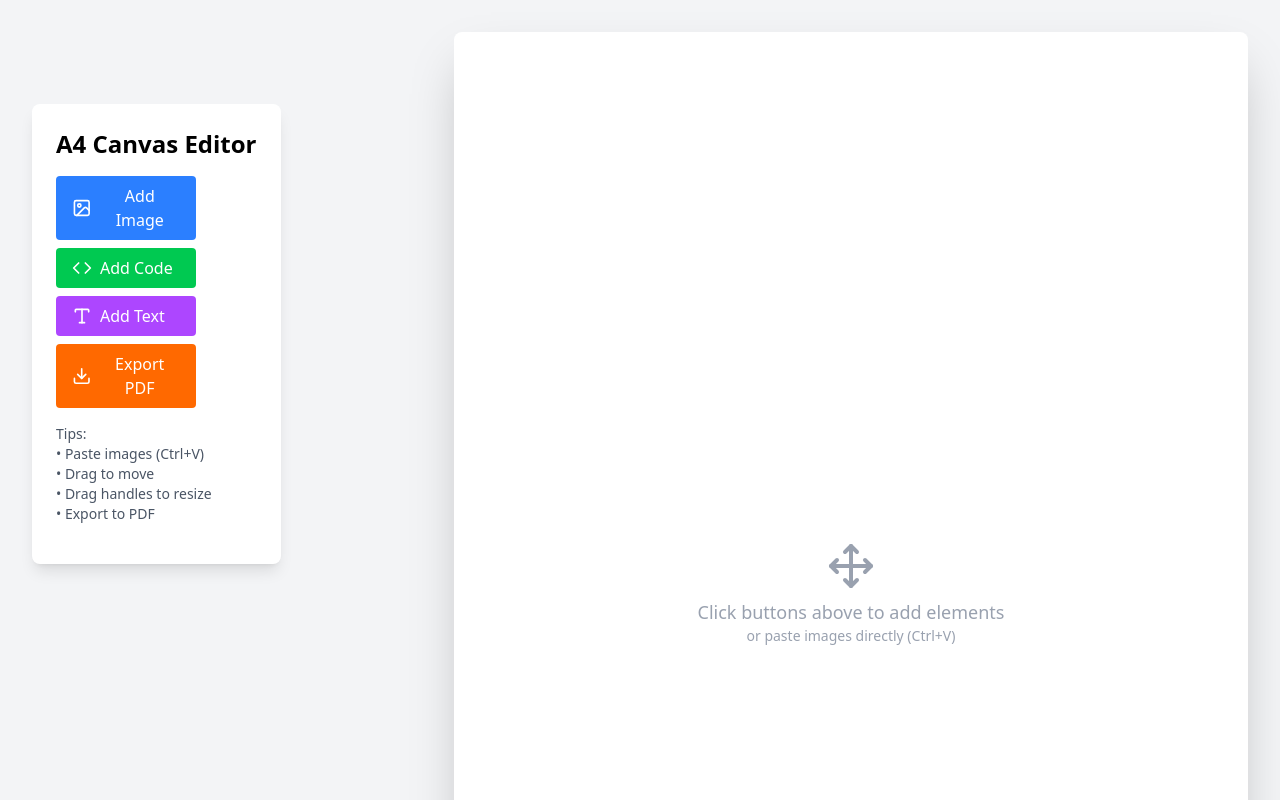
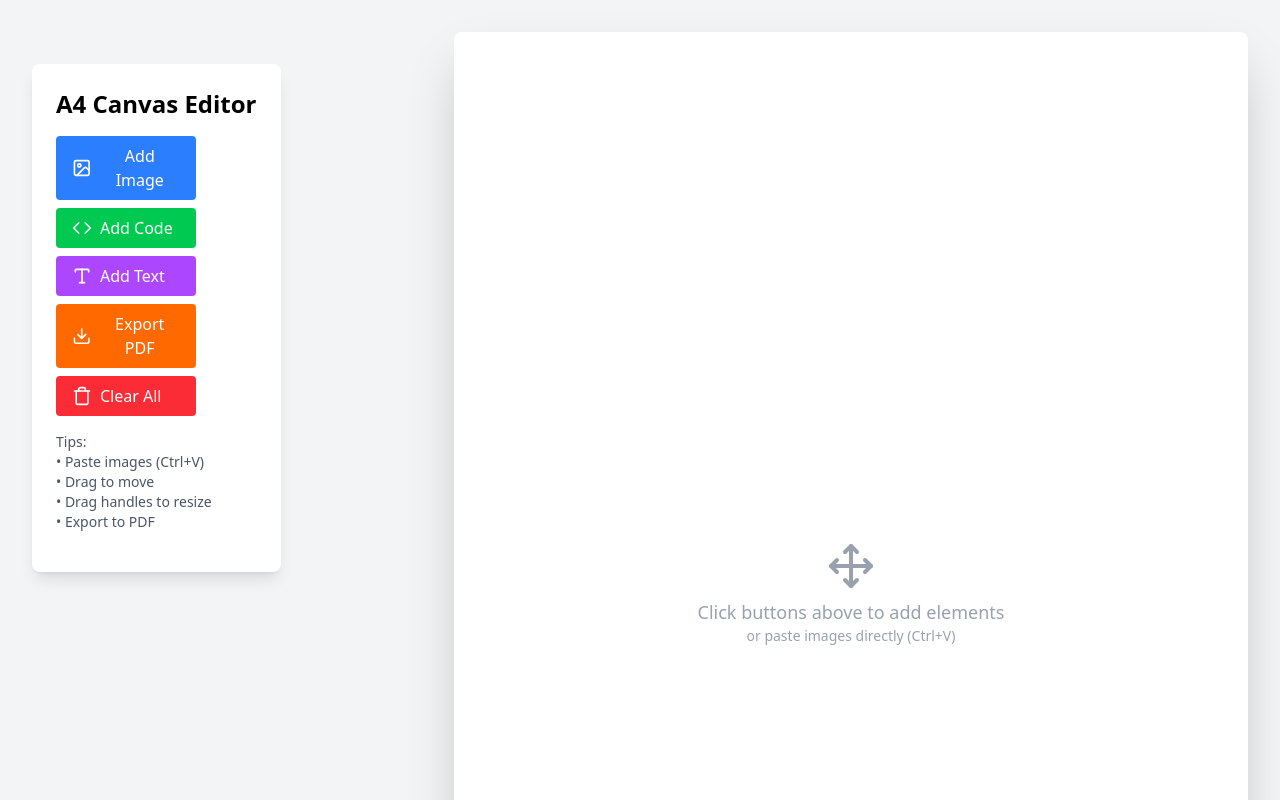
Before and after one commit to shibu41/canvas_notes, a React (Vite) app: page / in a window 1280 px wide. Shown: the top 800 px of the page. Built offline with nearby package versions, Linux system fonts and the light colour scheme.

Commit message:
Added a feature button to remove all elements in the canvas at once

```diff
--- a/src/components/A4Canvas.jsx
+++ b/src/components/A4Canvas.jsx
@@ -20,6 +20,7 @@ function A4Canvas() {
     addElement,
     updateElement,
     deleteElement,
+    deleteAllElements
   } = useCanvasElements();
 
   const canvasRef = useRef(null);
@@ -126,6 +127,13 @@ function A4Canvas() {
     }, 100);
   };
 
+  const handleClearAll = () => {
+    if (confirm('Are you sure you want to remove all elements in the canvas?\nThis action is permanent and cannot be undone'))
+      deleteAllElements();
+    else
+      return;
+  }
+
   const handleMouseMove = (e) => {
     if (!isResizing) {
       handleDrag(e, selectedId, elements, updateElement);
@@ -183,12 +191,12 @@ function A4Canvas() {
       <div className="flex bg-gray-100 p-8 overflow-y-auto">
 
         <Toolbar
-          className=""
           onAddImage={handleAddImage}
           onAddCode={handleAddCode}
           onAddText={handleAddText}
           onExportPDF={handleExportPDF}
           fileInputRef={fileInputRef}
+          deleteAllElements={handleClearAll}
         />
 
         <div
--- a/src/components/Toolbar.jsx
+++ b/src/components/Toolbar.jsx
@@ -1,4 +1,5 @@
-import { Code, Type, Download, Image } from "lucide-react";
+
+import { Code, Type, Download, Image, Trash } from "lucide-react";
 
 export const Toolbar = ({
   onAddImage,
@@ -6,8 +7,9 @@ export const Toolbar = ({
   onAddText,
   onExportPDF,
   fileInputRef,
+  deleteAllElements
 }) => (
-  <div className="bg-white rounded-lg shadow-lg p-6 mb-4 max-h-fit fixed top-[13vh]">
+  <div className="bg-white rounded-lg shadow-lg p-6 mb-4 max-h-fit fixed top-[8vh]">
     <h1 className="text-2xl font-bold mb-4">A4 Canvas Editor</h1>
 
     <div className="flex flex-col gap-2 mb-4">
@@ -49,6 +51,14 @@ export const Toolbar = ({
         <Download size={20} />
         Export PDF
       </button>
+
+      <button
+        onClick={deleteAllElements}
+        className="flex items-center w-35 gap-2 px-4 py-2 bg-red-500 text-white rounded hover:bg-red-600 mr-auto"
+      >
+        <Trash size={20} />
+        Clear All
+      </button>
     </div>
 
     <div className="text-sm text-gray-600 mb-4">
--- a/src/hooks/useCanvasElements.js
+++ b/src/hooks/useCanvasElements.js
@@ -23,6 +23,10 @@ export const useCanvasElements = () => {
     return elements.find((el) => el.id === selectedId);
   };
 
+  const deleteAllElements = () => {
+    setElements([])
+  }
+
   return {
     elements,
     selectedId,
@@ -30,6 +34,7 @@ export const useCanvasElements = () => {
     addElement,
     updateElement,
     deleteElement,
+    deleteAllElements,
     getSelectedElement,
   };
 };
```
